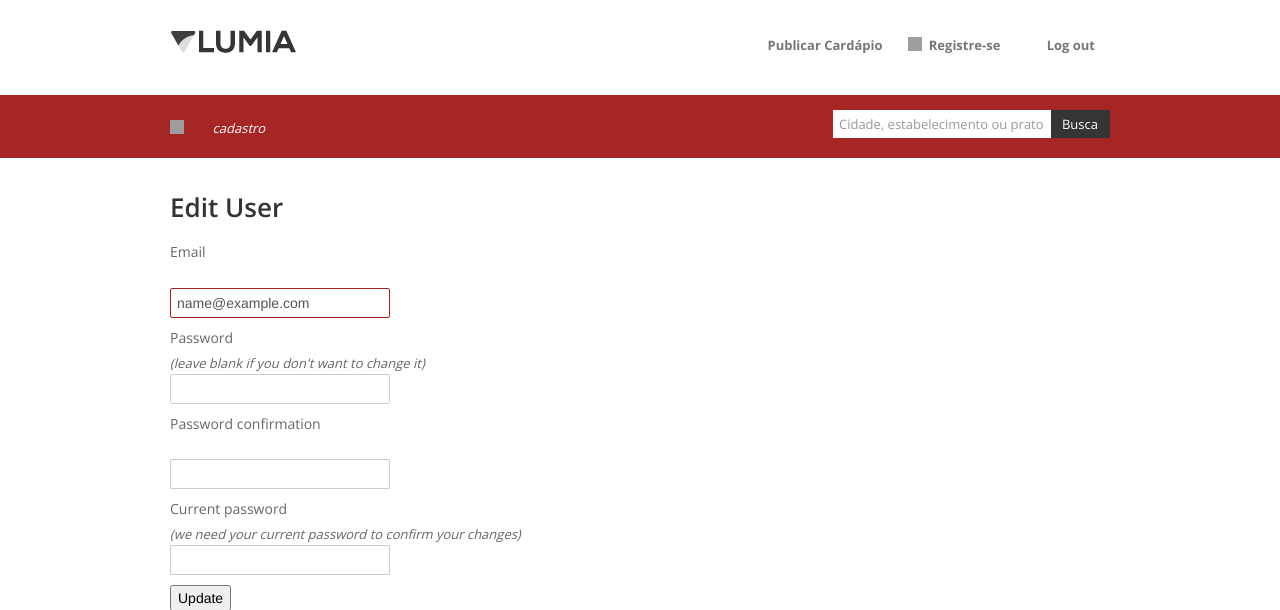
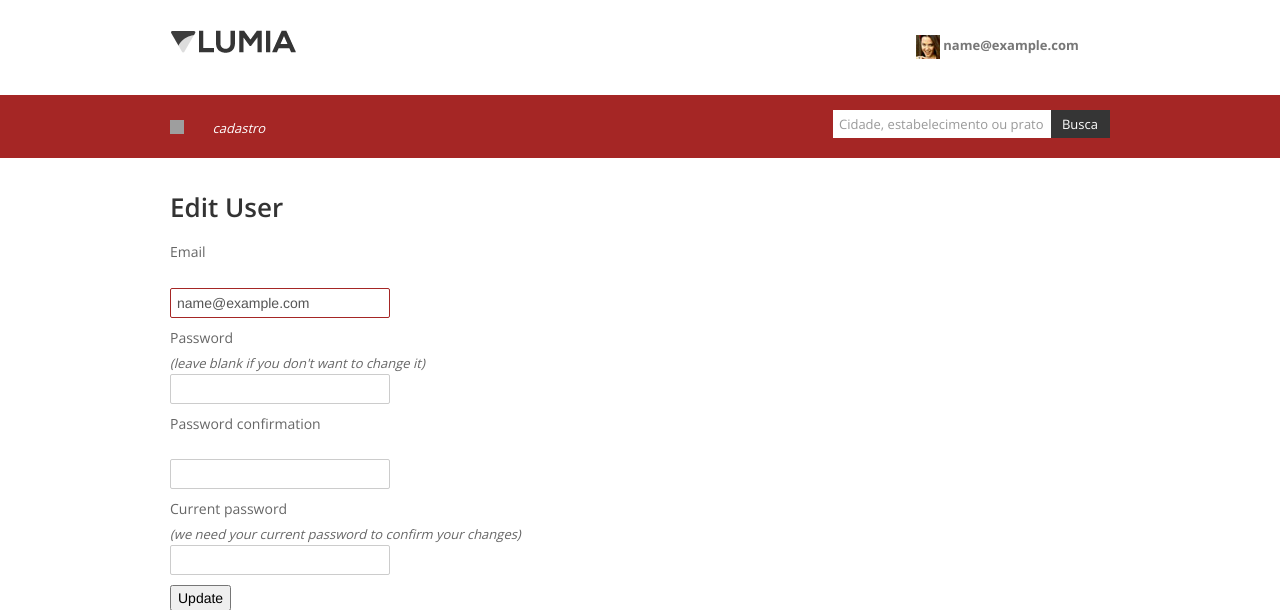
Before and after one commit to dfmedeiros/melhores_pratos, a Rails app: page /users/edit in a window 1280 px wide. Shown: the top 610 px of the page. Run offline with Rails 7, Linux system fonts and the light colour scheme; the visitor is signed in with stand-in values (Sample User, id 1); some libraries are stand-ins or nearby versions; some web fonts are replaced; grey boxes are pictures that could not be loaded.

Commit message:
adding menu options when user is signed in

```diff
--- a/app/views/layouts/_header.html.haml
+++ b/app/views/layouts/_header.html.haml
@@ -8,20 +8,43 @@
         .navigation
           %nav
             %ul.nav.topnav
-              %li
-                = link_to "#" do
-                  %i.icon-food
-                  Publicar Cardápio
-              %li
-                = link_to "#sign_up", data: { toggle: "modal" } do
-                  %i.icon-lock
-                  Registre-se
-              %li
-                - if user_signed_in?
-                  = link_to destroy_user_session_path, method: :delete do
-                    %i.icon-signout
-                    Log out
-                - else
+              - if user_signed_in?
+                %li.dropdown
+                  = link_to "#" do
+                    = image_tag "avatar-usuario-thumb.jpg", class: "img-rounded"
+                    = current_user.email
+                    %i.icon-angle-down
+                  %ul.dropdown-menu
+                    %li
+                      = link_to "#" do
+                        %i.icon-user
+                        Perfil
+                    %li
+                      = link_to "#" do
+                        %i.icon-food
+                        Publicar Cardápio
+                    %li
+                      = link_to "#" do
+                        %i.icon-food
+                        Meus Estabelecimentos
+                    %li
+                      = link_to "#" do
+                        %i.icon-cog
+                        Configurações
+                    %li
+                      = link_to destroy_user_session_path, method: :delete do
+                        %i.icon-signout
+                        Sair
+              - else
+                %li
+                  = link_to "#" do
+                    %i.icon-food
+                    Publicar Cardápio
+                %li
+                  = link_to "#sign_up", data: { toggle: "modal" } do
+                    %i.icon-lock
+                    Registre-se
+                %li
                   = link_to "#sign_in", data: { toggle: "modal" } do
                     %i.icon-signin
                     Login
```
